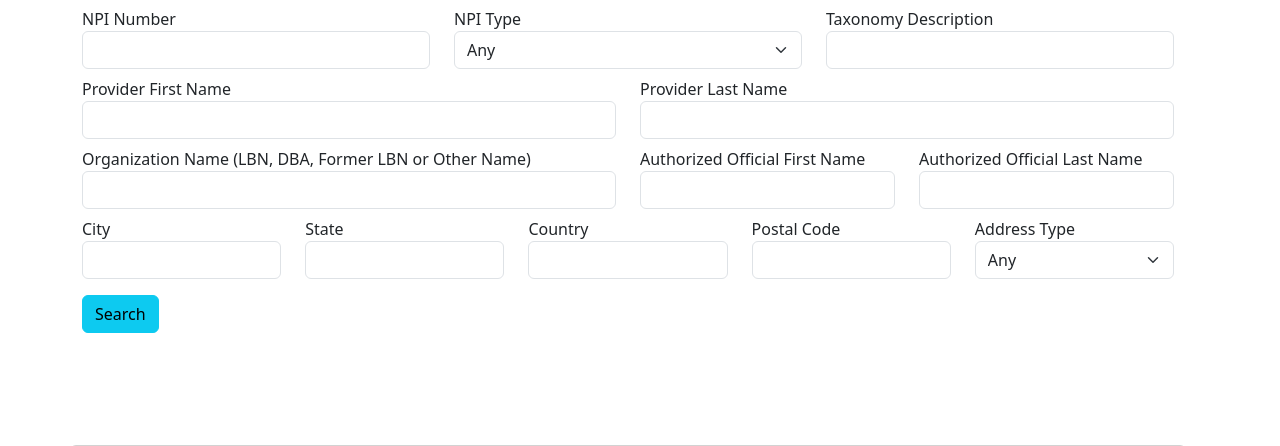
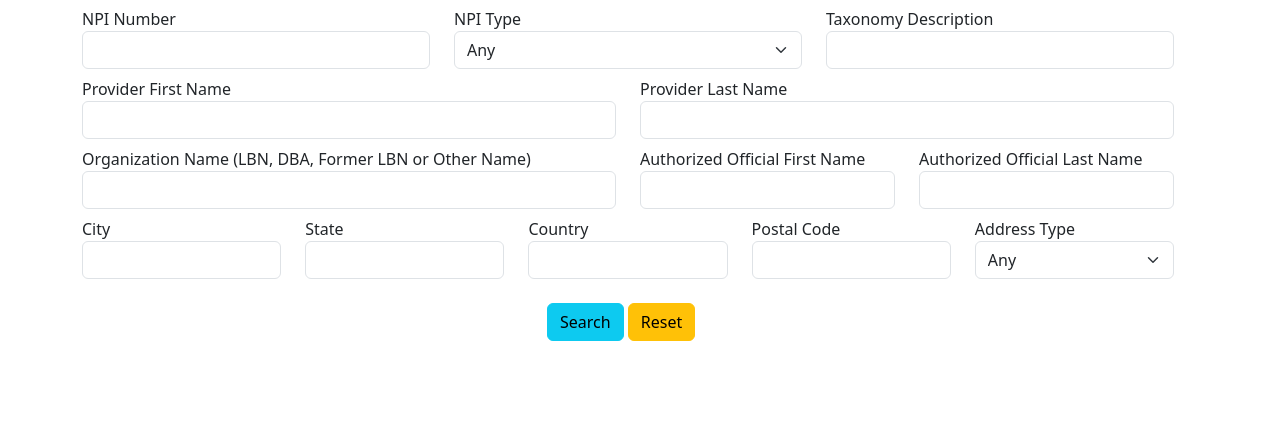
Before and after one commit to MedicalMundi/oe-module-npi-registry, a PHP site: template src/Adapter/Http/Web/Templates/index.html.twig in a window 1280 px wide. Shown: the part 146-592 px from the top of the page. Run offline with PHP 8.4, Linux system fonts and the light colour scheme; the template is opened without the code that fills it, so the values that code supplies are empty; some libraries are stand-ins or nearby versions.

Commit message:
UI: improved search form (reset button).

```diff
--- a/src/Adapter/Http/Web/Templates/_form.html.twig
+++ b/src/Adapter/Http/Web/Templates/_form.html.twig
@@ -111,9 +111,14 @@
         </div>
     </div>
 
-    <div class="form-group my-3">
-        <button id=sendSearchForm type="submit" class="btn btn-info" title="Search">
-            Search
-        </button>
+    <div class="row justify-content-center">
+        <div class="form-group col-2 my-3">
+            <button id=sendSearchForm type="submit" class="btn btn-info" title="Search">
+                Search
+            </button>
+            <button type="reset" class="btn btn-warning" title="Reset">
+                Reset
+            </button>
+        </div>
     </div>
 </form>
```
